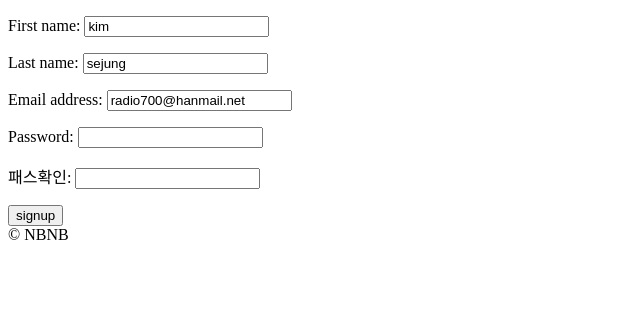
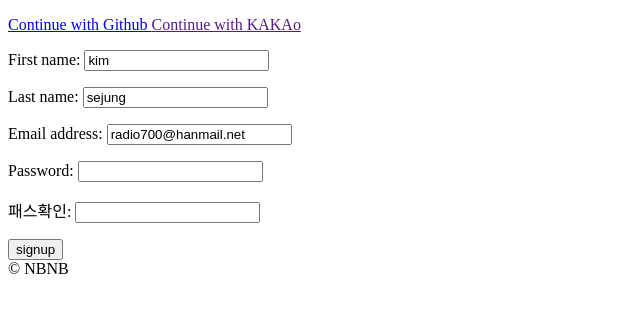
Before and after one commit to radio700/Django_airbnb_clone, a Django app: page /users/signup/ in a window 1280 px wide. Shown: the part 78-391 px from the top of the page, without its empty margins (0-640 px from the left). Run offline with Django 3.2, Linux system fonts and the light colour scheme.

Commit message:
github_login_module_finished

```diff
--- /dev/null
+++ b/templates/partials/social_login.html
@@ -0,0 +1,11 @@
+<div>
+
+  <a href="{% url 'users:github-login' %}">
+    Continue with Github
+  </a>
+
+  <a href="">
+    Continue with KAKAo
+  </a>
+
+</div>
--- a/templates/users/login.html
+++ b/templates/users/login.html
@@ -2,6 +2,8 @@
 {% block page_title %}login{% endblock page_title %}
 {% block search-bar %}{% endblock search-bar %}
 {% block content %}
+
+    {% include 'partials/social_login.html' %}
 
 <form action="{% url 'users:login' %}" method="POST">
     {% csrf_token %}
--- a/templates/users/signup.html
+++ b/templates/users/signup.html
@@ -2,6 +2,8 @@
 {% block page_title %}signup{% endblock page_title %}
 {% block search-bar %}{% endblock search-bar %}
 {% block content %}
+
+    {% include 'partials/social_login.html' %}
 
 <form action="{% url 'users:signup' %}" method="POST">
     {% csrf_token %}
--- a/users/admin.py
+++ b/users/admin.py
@@ -21,6 +21,7 @@ class CustomUserAdmin(UserAdmin):
                     "language",
                     "currency",
                     "is_superhost",
+                    "login_method",
                 )
             },
         ),
@@ -39,4 +40,5 @@ class CustomUserAdmin(UserAdmin):
         "is_superhost",
         "is_staff",
         "is_superuser",
+        "login_method",
     )
--- a/users/models.py
+++ b/users/models.py
@@ -33,10 +33,27 @@ class User(AbstractUser):
         (CURRENCY_KRW, "krw"),
     )
 
-    avatar = models.ImageField(upload_to='avatars',blank=True)
+    LOGIN_EMAIL = "email"
+    LOGIN_GITHUB = "github"
+    LOGING_KAKAO = "kakao"
+
+    LOGIN_CHOICES = (
+        (LOGIN_EMAIL, "Email"),
+        (LOGIN_GITHUB, "Github"),
+        (LOGING_KAKAO, "Kakao"),
+    )
+
+    avatar = models.ImageField(upload_to="avatars", blank=True)
     gender = models.CharField(choices=GENDER_CHOICES, max_length=10, blank=True)
     bio = models.TextField(blank=True)
     birthday = models.DateField(blank=True, null=True)
-    language = models.CharField(choices=LANGUAGE_CHOICES, blank=True, max_length=2, default=LANGUAGE_KOREAN)
-    currency = models.CharField(choices=CURRENCY_CHOICES, blank=True, max_length=3, default=CURRENCY_KRW)
+    language = models.CharField(
+        choices=LANGUAGE_CHOICES, blank=True, max_length=2, default=LANGUAGE_KOREAN
+    )
+    currency = models.CharField(
+        choices=CURRENCY_CHOICES, blank=True, max_length=3, default=CURRENCY_KRW
+    )
     is_superhost = models.BooleanField(default=False)
+    login_method = models.CharField(
+        max_length=50, choices=LOGIN_CHOICES, default=LOGIN_EMAIL
+    )
--- a/users/urls.py
+++ b/users/urls.py
@@ -6,6 +6,8 @@ app_name = "users"
 
 urlpatterns = [
     path("login/", views.LoginView.as_view(), name="login"),
+    path("login/github", views.github_login, name="github-login"),
+    path("login/github/callback", views.github_callback, name="github-callback"),
     path("logout/", views.log_out, name="logout"),
     path("signup/", views.SignupView.as_view(), name="signup"),
 ]
--- a/users/views.py
+++ b/users/views.py
@@ -1,10 +1,17 @@
+# import os
+# import dotenv
+import requests
+
 from django.views import View
 from django.views.generic import FormView
 from django.shortcuts import render, redirect
-from django.contrib.auth import authenticate,login,logout
+from django.contrib.auth import authenticate, login, logout
 from django.urls import reverse_lazy
 from . import forms
+from . import models
+
 # Create your views here.
+
 
 class LoginView(View):
     def get(self, request):
@@ -22,18 +29,20 @@ class LoginView(View):
                 return redirect("core:home")
         return render(request, "users/login.html", {"form": form})
 
+
 def log_out(request):
     logout(request)
     return redirect("core:home")
+
 
 class SignupView(FormView):
     template_name = "users/signup.html"
     form_class = forms.SignupForm
     success_url = reverse_lazy("core:home")
-    initial ={
-        'first_name':'kim',
-        'last_name':'sejung',
-        'email':'radio700@hanmail.net',
+    initial = {
+        "first_name": "kim",
+        "last_name": "sejung",
+        "email": "radio700@hanmail.net",
     }
 
     def form_valid(self, form):
@@ -44,3 +53,74 @@ class SignupView(FormView):
         if user is not None:
             login(self.request, user)
         return super().form_valid(form)
+
+
+def github_login(request):
+    client_id = "193455c9cd3ca7ed7ede"
+    redirect_uri = "http://127.0.0.1:8000/users/login/github/callback"
+    return redirect(
+        f"https://github.com/login/oauth/authorize?client_id={client_id}&redirect_uri={redirect_uri}&scope=read:user"
+    )
+
+
+class GithubException(Exception):
+    pass
+
+
+def github_callback(request):
+    try:
+        client_id = "193455c9cd3ca7ed7ede"
+        client_secret = "2f3ad78a6cb6b4795385705862d118562a5f5894"
+        code = request.GET.get("code", None)
+        if code is not None:
+            token_request = requests.post(
+                f"https://github.com/login/oauth/access_token?client_id={client_id}&client_secret={client_secret}&code={code}",
+                headers={"Accept": "application/json"},
+            )
+            token_json = token_request.json()
+            error = token_json.get("error", None)
+            if error is not None:
+                raise GithubException()
+            else:
+                access_token = token_json.get("access_token")
+                profile_request = requests.get(
+                    "https://api.github.com/user",
+                    headers={
+                        "Authorization": f"token {access_token}",
+                        "Accept": "application/json",
+                    },
+                )
+                profile_json = profile_request.json()
+                username = profile_json.get("login", None)
+                if username is not None:
+                    name = profile_json.get("name")
+                    if name is None:
+                        name = username
+                    email = profile_json.get("email")
+                    if email is None:
+                        email = name
+                    bio = profile_json.get("bio")
+                    if bio is None:
+                        bio = ""
+                    try:
+                        user = models.User.objects.get(email=email)
+                        if user.login_method != models.User.LOGIN_GITHUB:
+                            raise GithubException()
+                    except models.User.DoesNotExist:
+                        user = models.User.objects.create(
+                            email=email,
+                            first_name=name,
+                            username=email,
+                            bio=bio,
+                            login_method=models.User.LOGIN_GITHUB,
+                        )
+                        user.set_unusable_password()
+                        user.save()
+                    login(request, user)
+                    return redirect("core:home")
+                else:
+                    raise GithubException()
+        else:
+            raise GithubException()
+    except GithubException:
+        return redirect("users:login")
```
Also changed, not shown: users/migrations/0004_user_login_method.py (added), 2 other files.
